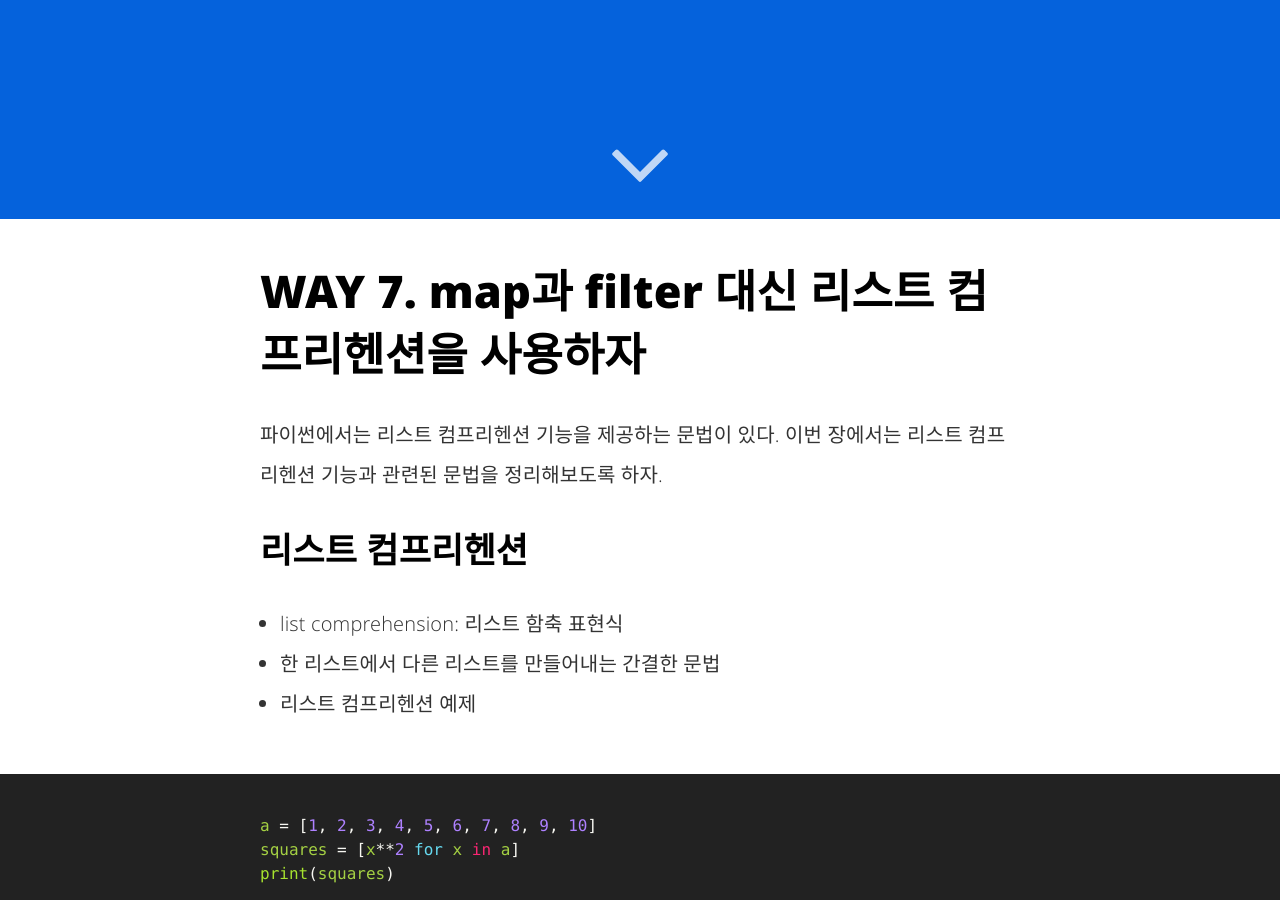
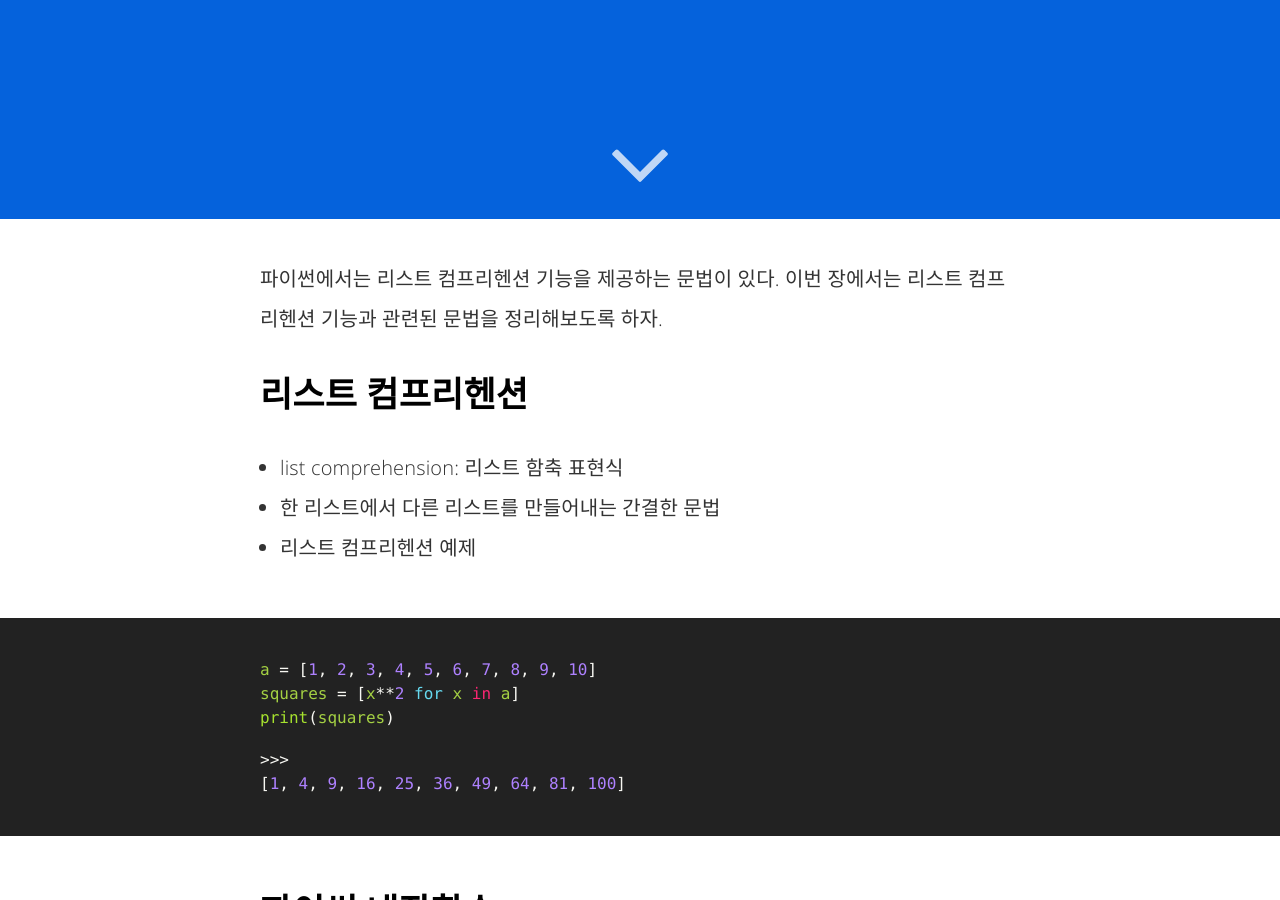
Before and after one commit to hcnoh/blog-prev, a Jekyll site: the page built from _posts/2018-09-16-effective-python-way07.md, in a window 1280 px wide and 900 px high, scrolled down 681 px. Built offline with Jekyll 4.4.1, drawn with Linux system fonts in a browser that asks for light colours; comment, search, counter and statistics services are not loaded.

Commit message:
Update 2018-09-16-effective-python-way07.md

```diff
--- a/_posts/2018-09-16-effective-python-way07.md
+++ b/_posts/2018-09-16-effective-python-way07.md
@@ -11,7 +11,6 @@ categories:
 twitter_text: 'WAY 7. map과 filter 대신 리스트 컴프리헨션을 사용하자'
 ---
 
-# WAY 7. map과 filter 대신 리스트 컴프리헨션을 사용하자
 파이썬에서는 리스트 컴프리헨션 기능을 제공하는 문법이 있다. 이번 장에서는 리스트 컴프리헨션 기능과 관련된 문법을 정리해보도록 하자.
 
 
```
